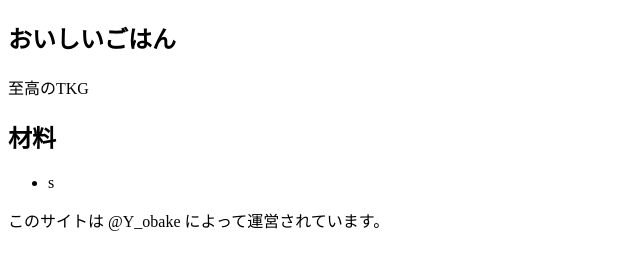
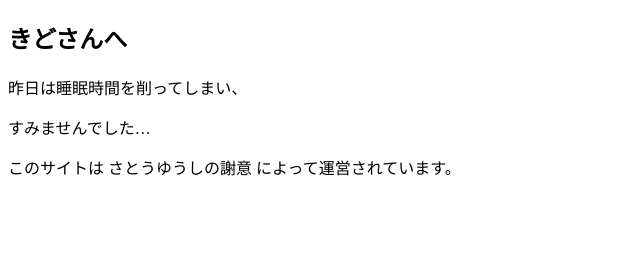
Before and after one commit to yushi309/yushi309.github.io, a plain HTML site: page index.html in a window 1280 px wide. Shown: the whole page, without its empty margins (0-640 px from the left). Drawn offline with Linux system fonts and the light colour scheme.

Commit message:
Add files via upload

```diff
--- a/index.html
+++ b/index.html
@@ -2,23 +2,21 @@
 <html lang="ja">
   <head>
     <meta charset="utf8">
-    <title>はじめてのHTML</title>
+    <title>平謝りの構え</title>
 <!--
     <link rel="stylesheet" href="mystyles.css">
 -->
   </head>
   <body>
         <article>
-            <h1>おいしいごはん</h1>
-            <p>至高のTKG</p>
-            <h2>材料</h2>
-            <ul>
-              <li>s
+            <h1>きどさんへ</h1>
+            <p>昨日は睡眠時間を削ってしまい、</p>
+            <p>すみませんでした…</p>
         </article>
     </section>
 
     <footer>
-        このサイトは @Y_obake によって運営されています。
+        このサイトは さとうゆうしの謝意 によって運営されています。
     </footer>
 
   </body>
```
